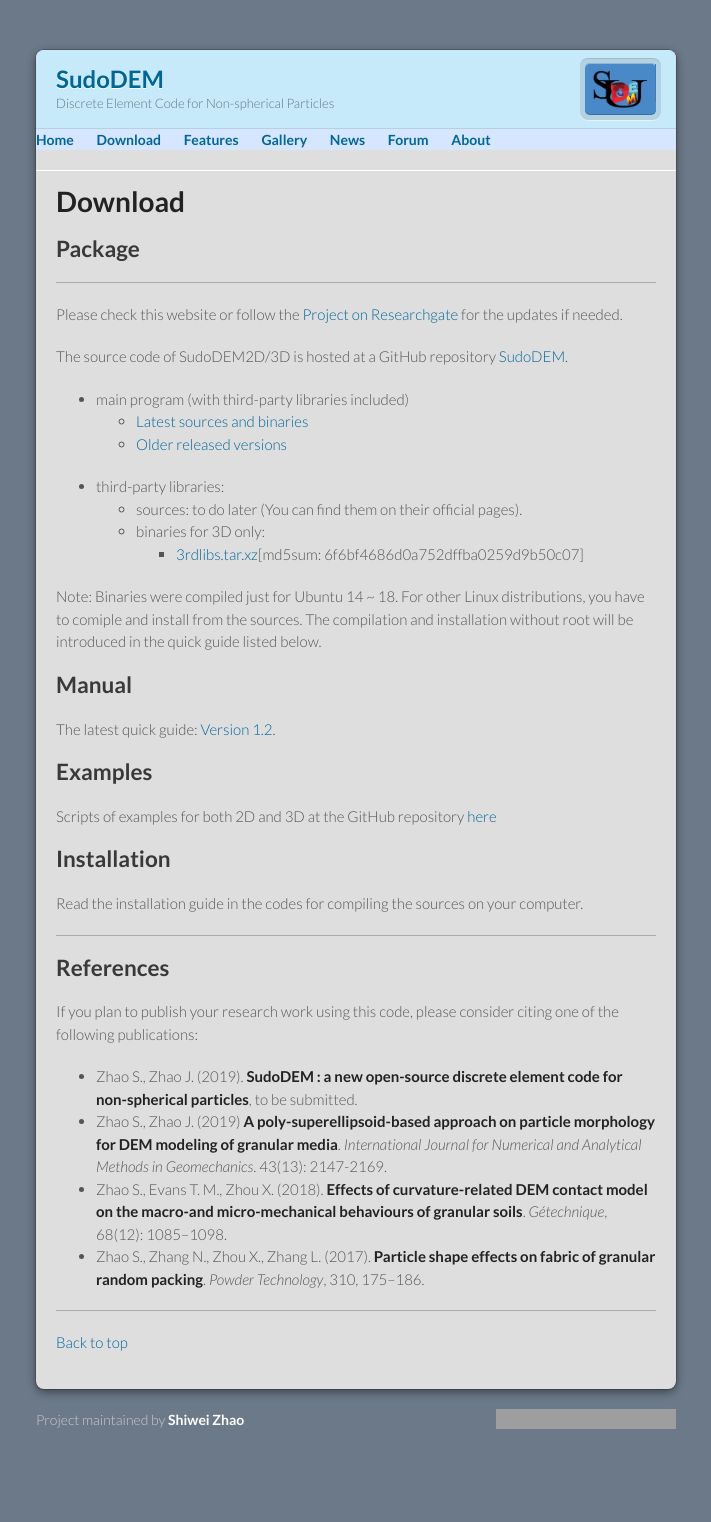
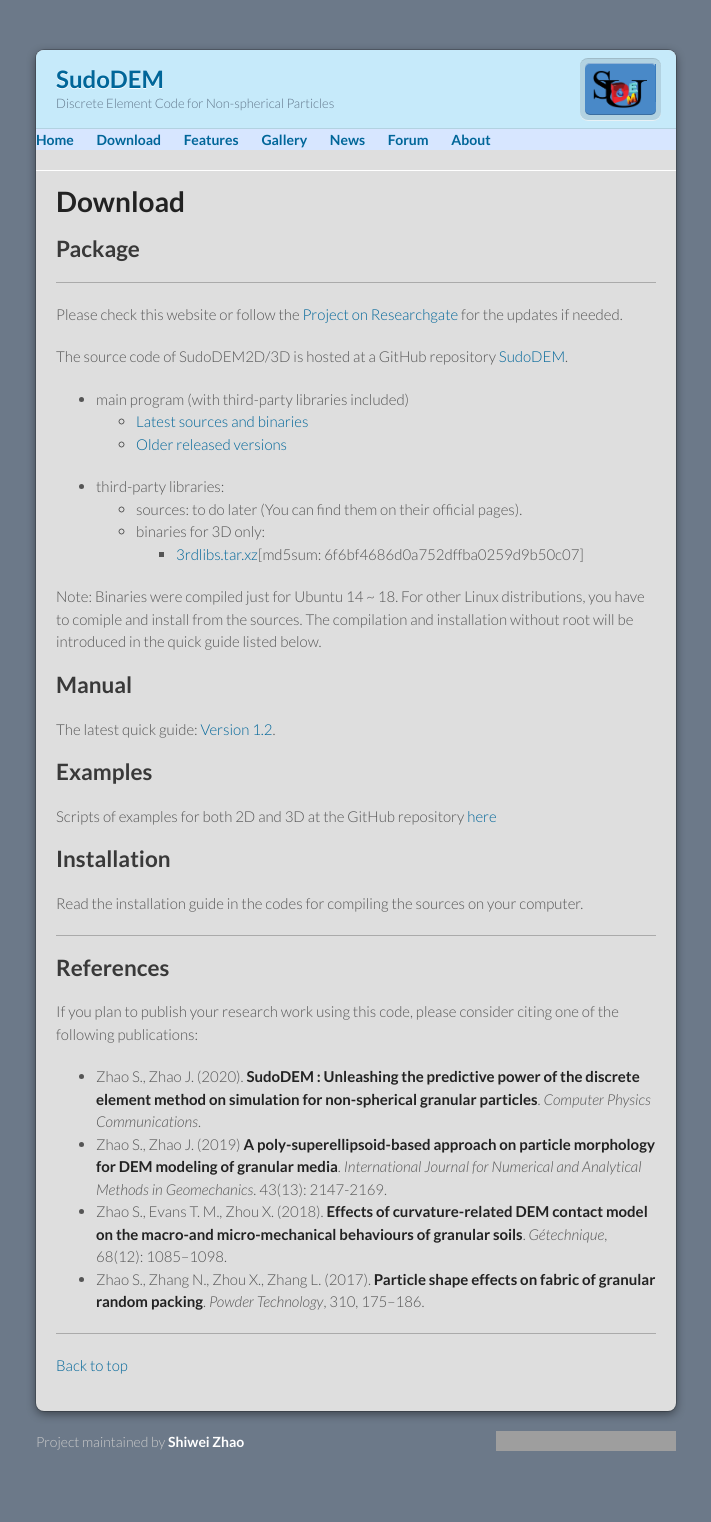
Before and after one commit to SudoDEM/sudodem.github.io, a Jekyll site: the page built from download.md, in a window 1280 px wide. Shown: the whole page, without its empty margins (284-995 px from the left). Built offline with Jekyll 4.4.1, drawn with Linux system fonts in a browser that asks for light colours; our own code applies the rules of GitHub Pages for plain Markdown files; before the commit the page ends 1500 px from its top, so only the background shows below that; grey boxes are pictures that could not be loaded.

Commit message:
Update download.md

```diff
--- a/download.md
+++ b/download.md
@@ -32,7 +32,7 @@ Read the installation guide in the codes for compiling the sources on your compu
 
 ## References
 If you plan to publish your research work using this code, please consider citing one of the following publications:
-- Zhao S., Zhao J. (2019). **SudoDEM : a new open-source discrete element code for non-spherical particles**, to be submitted.
+- Zhao S., Zhao J. (2020). **SudoDEM : Unleashing the predictive power of the discrete element method on simulation for non-spherical granular particles**. _Computer Physics Communications_.
 - Zhao S., Zhao J. (2019) **A poly-superellipsoid-based approach on particle morphology for DEM modeling of granular media**. _International Journal for Numerical and Analytical Methods in Geomechanics_. 43(13): 2147-2169.
 - Zhao S., Evans T. M., Zhou X. (2018). **Effects of curvature-related DEM contact model on the macro-and micro-mechanical behaviours of granular soils**. _Gétechnique_, 68(12): 1085–1098.
 - Zhao S., Zhang N., Zhou X., Zhang L. (2017). **Particle shape effects on fabric of granular random packing**. _Powder Technology_, 310, 175–186.
```
